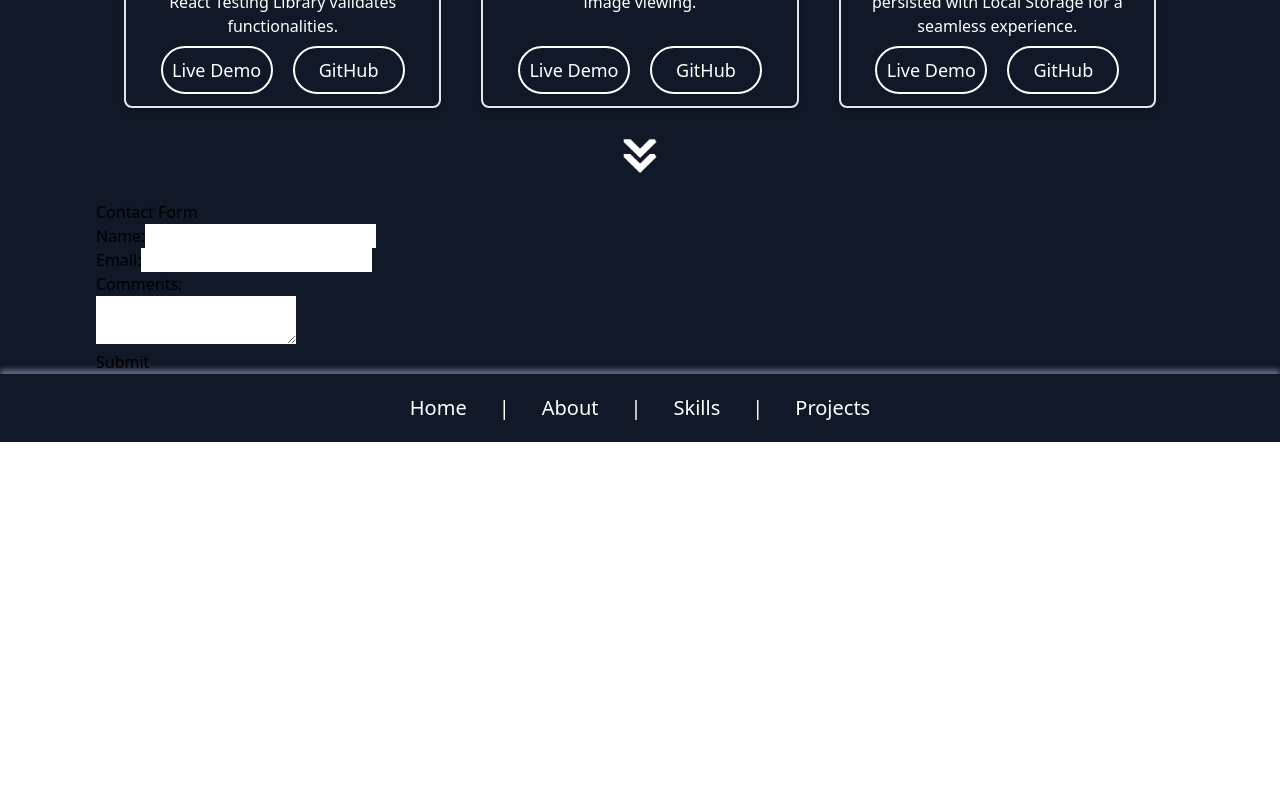
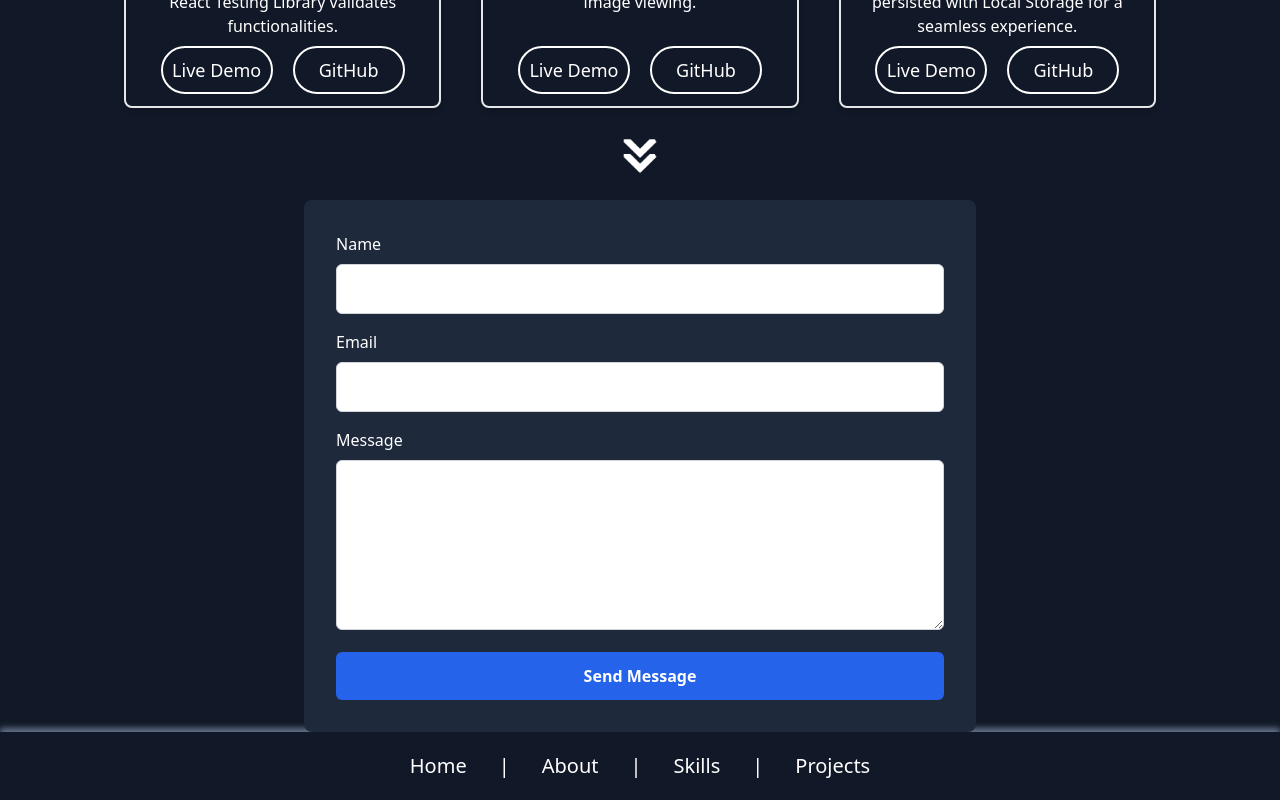
Before and after one commit to Elijah647/a, a React (Create React App) app: page / in a window 1280 px wide. Shown: the part 2776-3576 px from the top of the page. Before the commit the page ends 3218 px from the top, so only its background shows below. Built offline with nearby package versions, Linux system fonts and the light colour scheme.

Commit message:
Testing netfliy form handling

```diff
--- a/package.json
+++ b/package.json
@@ -11,6 +11,7 @@
     "cra-template": "1.2.0",
     "react": "^18.3.1",
     "react-dom": "^18.3.1",
+    "react-netlify-forms": "^1.3.3",
     "react-router-dom": "^7.1.1",
     "react-scripts": "5.0.1",
     "web-vitals": "^4.2.4"
--- a/public/index.html
+++ b/public/index.html
@@ -16,6 +16,16 @@
 
 <body>
   <noscript>You need to enable JavaScript to run this app.</noscript>
+  <form method="POST" name="contact" id="contact-form" data-netlify="true" netlify-honeypot="bot-field" hidden>
+    <h3>Contact Us</h3>
+    <div>
+      <fieldset><input placeholder="NAME" name="name" type="text" tabindex="1" required="" value=""></fieldset>
+      <fieldset><input placeholder="EMAIL" name="email" type="email" tabindex="2" required="" value=""></fieldset>
+      <fieldset><textarea placeholder="Type your Message Here...." tabindex="5" required="" name="message"></textarea>
+      </fieldset>
+      <fieldset><button name="submit" type="submit" id="contact-submit">Submit</button></fieldset>
+    </div>
+  </form>
   <div id="root"></div>
   <!--
       This HTML file is a template.
--- a/src/components/Contact.js
+++ b/src/components/Contact.js
@@ -1,27 +1,125 @@
-import React from "react";
+import React, { useState } from "react";
 
-export default function Contact() {
+const Contact = () => {
+  const [formData, setFormData] = useState({
+    name: "",
+    email: "",
+    message: "",
+  });
+
+  const [status, setStatus] = useState(null); // To store form submission status
+
+  const handleChange = (e) => {
+    const { name, value } = e.target;
+    setFormData((prevState) => ({
+      ...prevState,
+      [name]: value,
+    }));
+  };
+
+  const handleSubmit = (e) => {
+    e.preventDefault();
+
+    // Set status to "loading" while waiting for the form to submit
+    setStatus("loading");
+
+    fetch("/", {
+      method: "POST",
+      headers: { "Content-Type": "application/x-www-form-urlencoded" },
+      body: new URLSearchParams({
+        "form-name": "contact",
+        ...formData,
+      }).toString(),
+    })
+      .then(() => {
+        setStatus("success"); // On success, show success message
+        setFormData({ name: "", email: "", message: "" }); // Clear form data
+      })
+      .catch(() => {
+        setStatus("error"); // On error, show error message
+      });
+  };
+
   return (
-    <>
-      <h2>Contact Form</h2>
-      <form method="post" name="Contact Form" data-netlify="true">
-        <p>
-          <label for="name">Name:</label>
-          <input type="text" name="name" id="name" />
+    <div>
+      <form
+        name="contact"
+        method="post"
+        data-netlify="true"
+        onSubmit={handleSubmit}
+        className="max-w-2xl mx-auto p-8 bg-slate-800 rounded-lg w-full"
+      >
+        {/* Hidden Input for Netlify */}
+        <input type="hidden" name="form-name" value="contact" />
+
+        {/* Honeypot field to prevent bot submissions */}
+        <input type="hidden" name="bot-field" />
+
+        <div className="mb-4">
+          <label htmlFor="name" className="block text-white font-medium">
+            Name
+          </label>
+          <input
+            type="text"
+            id="name"
+            name="name"
+            required
+            value={formData.name}
+            onChange={handleChange}
+            className="w-full p-3 mt-2 border border-gray-300 rounded-md focus:outline-none focus:ring-2 focus:ring-blue-500"
+          />
+        </div>
+
+        <div className="mb-4">
+          <label htmlFor="email" className="block text-white font-medium">
+            Email
+          </label>
+          <input
+            type="email"
+            id="email"
+            name="email"
+            required
+            value={formData.email}
+            onChange={handleChange}
+            className="w-full p-3 mt-2 border border-gray-300 rounded-md focus:outline-none focus:ring-2 focus:ring-blue-500"
+          />
+        </div>
+
+        <div className="mb-4">
+          <label htmlFor="message" className="block text-white font-medium">
+            Message
+          </label>
+          <textarea
+            id="message"
+            name="message"
+            rows="6"
+            required
+            value={formData.message}
+            onChange={handleChange}
+            className="w-full p-3 mt-2 border border-gray-300 rounded-md focus:outline-none focus:ring-2 focus:ring-blue-500"
+          ></textarea>
+        </div>
+
+        <button
+          type="submit"
+          className="w-full py-3 px-6 text-white font-semibold rounded-md transition duration-300 focus:outline-none focus:ring-2 focus:ring-blue-500 bg-blue-600 hover:bg-blue-700"
+        >
+          Send Message
+        </button>
+      </form>
+
+      {/* Display status message */}
+      {status === "loading" && <p>Sending...</p>}
+      {status === "success" && (
+        <p className="text-green-500">Thank you for your message!</p>
+      )}
+      {status === "error" && (
+        <p className="text-red-500">
+          There was an error sending your message. Please try again.
         </p>
-        <p>
-          <label for="email">Email:</label>
-          <input type="email" name="email" id="email" />
-        </p>
-        <p>
-          <label for="comments">Comments:</label>
-          <br />
-          <textarea name="comments" id="comments"></textarea>
-        </p>
-        <p>
-          <input type="submit" />
-        </p>
-      </form>
-    </>
+      )}
+    </div>
   );
-}
+};
+
+export default Contact;
```
Also changed, not shown: 2 other files (tests, documents, lock files or other folders).
